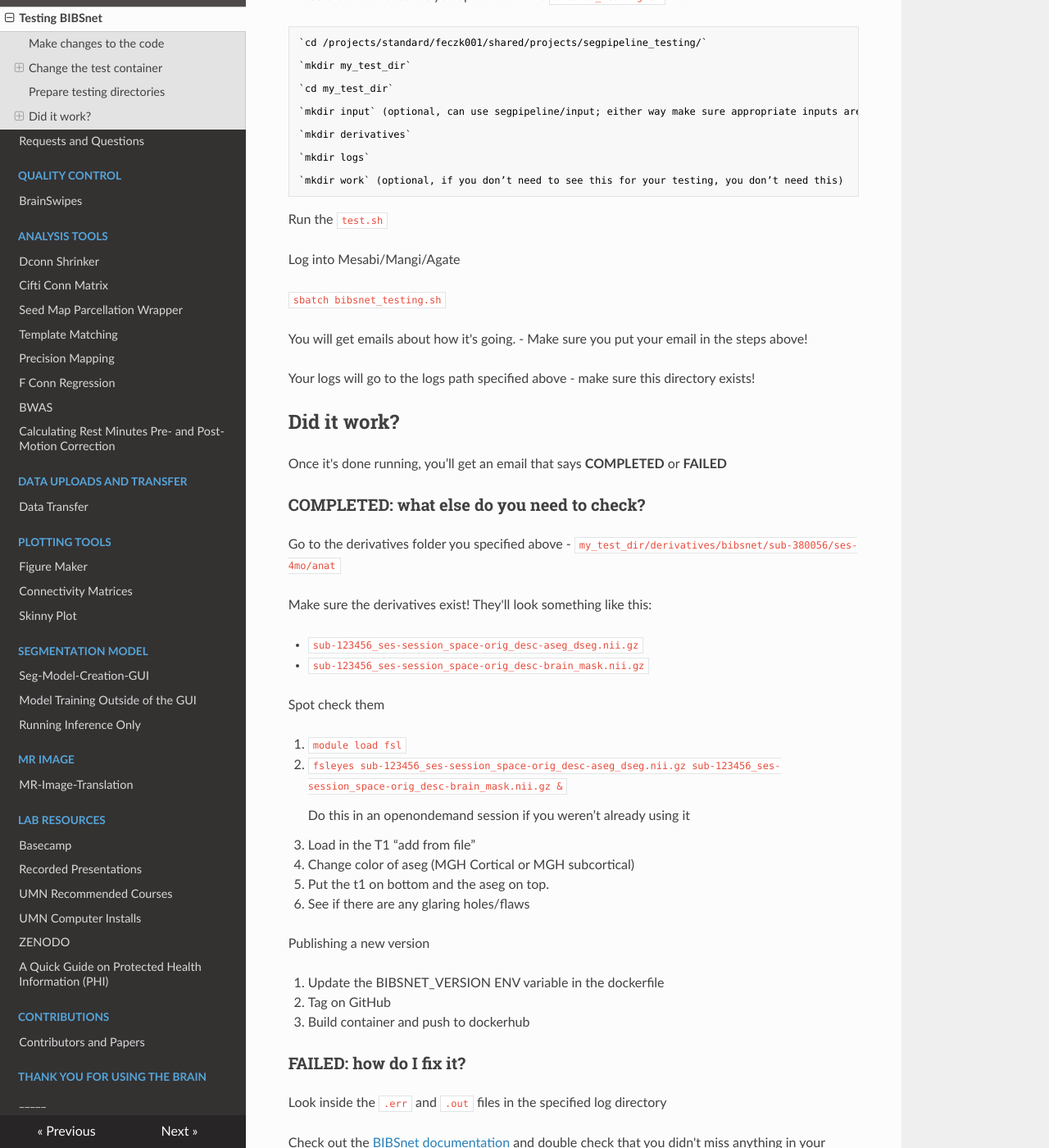
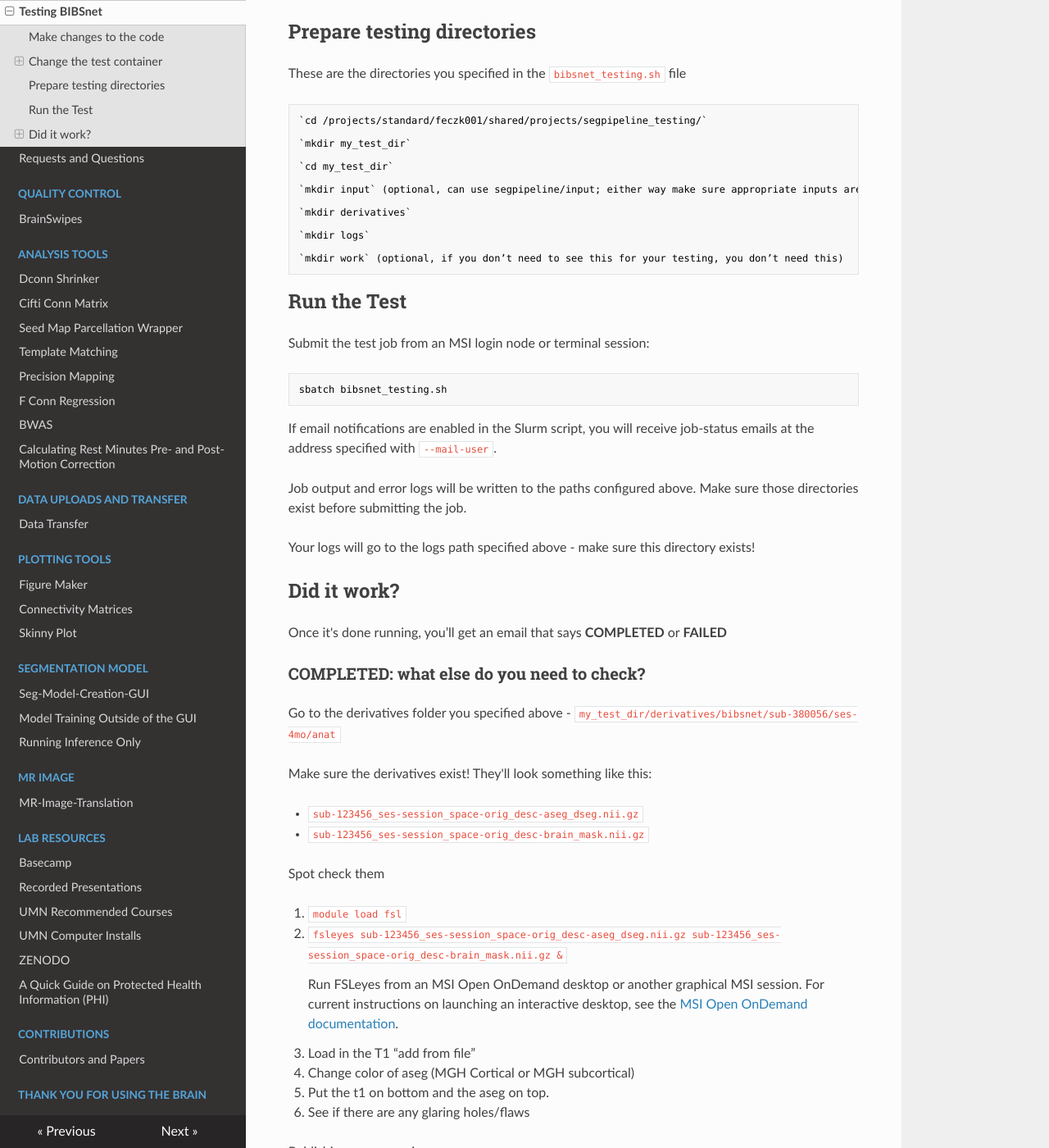
Before and after one commit to DCAN-Labs/cdni-brain, an MkDocs documentation site: the page built from docs/bibsnet-testing.md, in a window 1280 px wide and 1400 px high, scrolled down 1511 px. Shown: the whole window at 82% size. Built offline with MkDocs 1.6.1, drawn with Linux system fonts in a browser that asks for light colours; nearby versions of some CDN libraries; some of the changed text lies outside the part shown.

Commit message:
Revise Slurm job submission and BIBSnet instructions
Updated instructions for Slurm job submission and BIBSnet container usage. Added links to relevant documentation and clarified steps for setting parameters.

````diff
--- a/docs/bibsnet-testing.md
+++ b/docs/bibsnet-testing.md
@@ -21,9 +21,11 @@ Duplicate `bibsnet_testing.sh`
 
 1. `SBATCH -e /path/to/logs/dir` (can be same as above)
 
-1. Might need to edit `SBATCH -A` for fairshare optimization
+1. Set `SBATCH -A` to the MSI account associated with the project or data being processed.
 
-1. Might have to edit `SBATCH -p` for other partitions when using Mesabi/Agate/Mangi
+1. Choose a partition that supports the resources required by the job. For current partition names, limits, and available hardware, see the [MSI Shared Partitions documentation](https://userdocs.msi.umn.edu/compute/shared_partitions.html).
+
+For general Slurm job parameters and account usage, see the [MSI Slurm Job Submission and Scheduling documentation](https://userdocs.msi.umn.edu/compute/slurm_job_submission.html).
 
 ### Edit Binds:
 
@@ -39,7 +41,7 @@ Duplicate `bibsnet_testing.sh`
 
 ### Edit sif file:
 
-1. Needs to be the most up to date version
+1. Use the BIBSnet container version appropriate for the code version being tested.
 
 1. [Instructions on how to pull the container](https://3.basecamp.com/5032058/buckets/21517584/messages/4239484815)
 
@@ -75,14 +77,17 @@ These are the directories you specified in the `bibsnet_testing.sh` file
 
     `mkdir work` (optional, if you don’t need to see this for your testing, you don’t need this)
 
-Run the `test.sh`
+## Run the Test
 
-Log into Mesabi/Mangi/Agate
+Submit the test job from an MSI login node or terminal session:
 
-`sbatch bibsnet_testing.sh`
+```bash
+sbatch bibsnet_testing.sh
+```
 
-You will get emails about how it's going.
-- Make sure you put your email in the steps above!
+If email notifications are enabled in the Slurm script, you will receive job-status emails at the address specified with `--mail-user`.
+
+Job output and error logs will be written to the paths configured above. Make sure those directories exist before submitting the job.
 
 Your logs will go to the logs path specified above
 - make sure this directory exists!
@@ -108,7 +113,7 @@ Spot check them
 
 1. `fsleyes sub-123456_ses-session_space-orig_desc-aseg_dseg.nii.gz sub-123456_ses-session_space-orig_desc-brain_mask.nii.gz &`
 
-    Do this in an openondemand session if you weren’t already using it
+    Run FSLeyes from an MSI Open OnDemand desktop or another graphical MSI session. For current instructions on launching an interactive desktop, see the [MSI Open OnDemand documentation](https://userdocs.msi.umn.edu/compute/open-ondemand-support.html).
 
 1. Load in the T1 “add from file”
 
````
